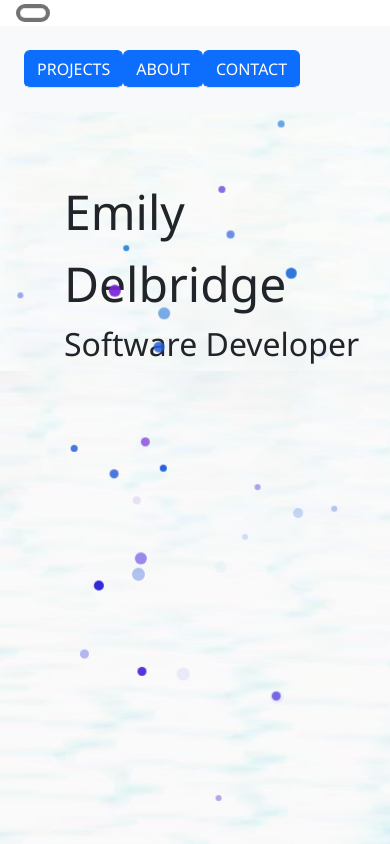
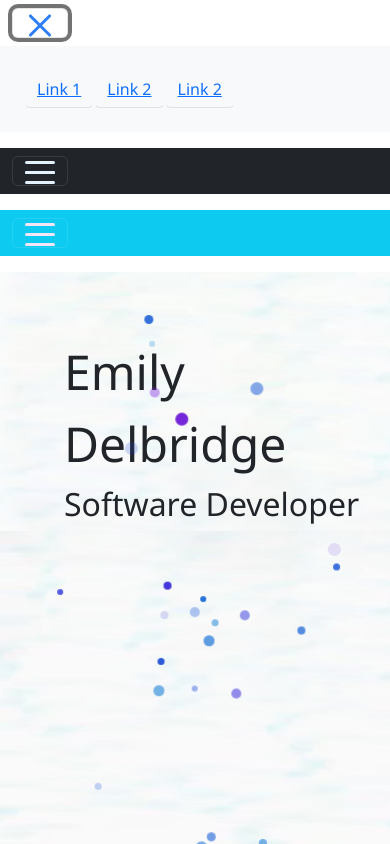
Before and after one commit to em-twines/ProfessionalWebsite, a React (Create React App) app in the folder frontend/: page / in a window 390 px wide. Both pictures are taken after a click on the button 33 px from the left and 13 px from the top of the page. Shown: the top 844 px of the page. Built offline with nearby package versions, Linux system fonts and the light colour scheme.

Commit message:
updated css for max size nav bar and home

```diff
--- a/frontend/src/App.js
+++ b/frontend/src/App.js
@@ -25,15 +25,19 @@ function App() {
 
 //state variables to manage navigation based on viewport size.
 //knows when to display the mobile nav links
-const [mobileNavOpen, setMobileNavOpen] = useState(false);
+const[mobileNavOpen, setMobileNavOpen] = useState(false);
 //knows when to display the hamburger button
 const[openMobileNavMenu, setOpenMobileNavMenu] = useState(false);
 
+
   useEffect(() => {
+
     if (window.innerWidth > 700){
+
       setOpenMobileNavMenu(false);
     }
-    else if (window.innerWidth < 700){
+    else if (window.innerWidth <= 700){
+
       setOpenMobileNavMenu(true);
     }
   },[]);
@@ -41,12 +45,14 @@ const[openMobileNavMenu, setOpenMobileNavMenu] = useState(false);
 
 
   useEffect(() => {
+
     const handleResize = () => {
         if (window.innerWidth > 700){
         setOpenMobileNavMenu(false);
         setMobileNavOpen(false);
       }
-      else if (window.innerWidth < 700){
+      else if (window.innerWidth <= 700){
+
         setOpenMobileNavMenu(true);
       }
     }
--- a/frontend/src/App.scss
+++ b/frontend/src/App.scss
@@ -21,7 +21,7 @@ $z-index: (
 
 @for $i from 1 through 30 {
 	@keyframes particle-animation-#{$i} {
-		100% {
+		90% {
 			transform: translate3d((random(90) * 1vw), (random(90) * 1vh), (random(100) * 1px));
 		}
 	}
@@ -48,7 +48,8 @@ $z-index: (
 
 .App {
     font-size: 1.2rem;
-    font-family:'Segoe UI', Tahoma, Geneva, Verdana, sans-serif
+    font-family:'Segoe UI', Tahoma, Geneva, Verdana, sans-serif;
+
   }
 
 
@@ -57,6 +58,7 @@ $z-index: (
     text-shadow: 0 0 5px white;
     color: #92999a
   }
+
 
 
 
@@ -92,6 +94,182 @@ $z-index: (
 
 
 
+/* https://mdbootstrap.com/docs/react/extended/hamburger-menu/*/
+
+/* Icon 1 */
+.animated-icon1,
+.animated-icon2,
+.animated-icon3 {
+  width: 30px;
+  height: 20px;
+  position: relative;
+  margin: 0px;
+  -webkit-transform: rotate(0deg);
+  -moz-transform: rotate(0deg);
+  -o-transform: rotate(0deg);
+  transform: rotate(0deg);
+  -webkit-transition: .5s ease-in-out;
+  -moz-transition: .5s ease-in-out;
+  -o-transition: .5s ease-in-out;
+  transition: .5s ease-in-out;
+  cursor: pointer;
+}
+
+.animated-icon1 span,
+.animated-icon2 span,
+.animated-icon3 span {
+  display: block;
+  position: absolute;
+  height: 3px;
+  width: 100%;
+  border-radius: 9px;
+  opacity: 1;
+  left: 0;
+  -webkit-transform: rotate(0deg);
+  -moz-transform: rotate(0deg);
+  -o-transform: rotate(0deg);
+  transform: rotate(0deg);
+  -webkit-transition: .25s ease-in-out;
+  -moz-transition: .25s ease-in-out;
+  -o-transition: .25s ease-in-out;
+  transition: .25s ease-in-out;
+}
+
+.animated-icon1 span {
+  background: #2d7ef7;
+}
+
+.animated-icon2 span {
+  background: #e3f2fd;
+}
+
+.animated-icon3 span {
+  background: #f3e5f5;
+}
+
+.animated-icon1 span:nth-child(1) {
+  top: 0px;
+}
+
+.animated-icon1 span:nth-child(2) {
+  top: 10px;
+}
+
+.animated-icon1 span:nth-child(3) {
+  top: 20px;
+}
+
+.animated-icon1.open span:nth-child(1) {
+  top: 11px;
+  -webkit-transform: rotate(135deg);
+  -moz-transform: rotate(135deg);
+  -o-transform: rotate(135deg);
+  transform: rotate(135deg);
+}
+
+.animated-icon1.open span:nth-child(2) {
+  opacity: 0;
+  left: -60px;
+}
+
+.animated-icon1.open span:nth-child(3) {
+  top: 11px;
+  -webkit-transform: rotate(-135deg);
+  -moz-transform: rotate(-135deg);
+  -o-transform: rotate(-135deg);
+  transform: rotate(-135deg);
+}
+
+/* Icon 3*/
+
+.animated-icon2 span:nth-child(1) {
+  top: 0px;
+}
+
+.animated-icon2 span:nth-child(2),
+.animated-icon2 span:nth-child(3) {
+  top: 10px;
+}
+
+.animated-icon2 span:nth-child(4) {
+  top: 20px;
+}
+
+.animated-icon2.open span:nth-child(1) {
+  top: 11px;
+  width: 0%;
+  left: 50%;
+}
+
+.animated-icon2.open span:nth-child(2) {
+  -webkit-transform: rotate(45deg);
+  -moz-transform: rotate(45deg);
+  -o-transform: rotate(45deg);
+  transform: rotate(45deg);
+}
+
+.animated-icon2.open span:nth-child(3) {
+  -webkit-transform: rotate(-45deg);
+  -moz-transform: rotate(-45deg);
+  -o-transform: rotate(-45deg);
+  transform: rotate(-45deg);
+}
+
+.animated-icon2.open span:nth-child(4) {
+  top: 11px;
+  width: 0%;
+  left: 50%;
+}
+
+/* Icon 4 */
+
+.animated-icon3 span:nth-child(1) {
+  top: 0px;
+  -webkit-transform-origin: left center;
+  -moz-transform-origin: left center;
+  -o-transform-origin: left center;
+  transform-origin: left center;
+}
+
+.animated-icon3 span:nth-child(2) {
+  top: 10px;
+  -webkit-transform-origin: left center;
+  -moz-transform-origin: left center;
+  -o-transform-origin: left center;
+  transform-origin: left center;
+}
+
+.animated-icon3 span:nth-child(3) {
+  top: 20px;
+  -webkit-transform-origin: left center;
+  -moz-transform-origin: left center;
+  -o-transform-origin: left center;
+  transform-origin: left center;
+}
+
+.animated-icon3.open span:nth-child(1) {
+  -webkit-transform: rotate(45deg);
+  -moz-transform: rotate(45deg);
+  -o-transform: rotate(45deg);
+  transform: rotate(45deg);
+  top: 0px;
+  left: 8px;
+}
+
+.animated-icon3.open span:nth-child(2) {
+  width: 0%;
+  opacity: 0;
+}
+
+.animated-icon3.open span:nth-child(3) {
+  -webkit-transform: rotate(-45deg);
+  -moz-transform: rotate(-45deg);
+  -o-transform: rotate(-45deg);
+  transform: rotate(-45deg);
+  top: 21px;
+  left: 8px;
+}
+
   /*NAVBAR: DESKTOP ------------------------------------------------------------------*/
 
   @media only screen and (min-width: 1500px){
@@ -103,7 +281,7 @@ $z-index: (
     }
 
     li {
-        font-size: 3rem;
+        font-size: 2rem;
     }
 
     /* .navBar {
@@ -133,7 +311,6 @@ $z-index: (
         flex-shrink: 1;
         background: #252c35;
         color: #f5fafa;
-        padding: 2rem;
         margin: auto;
     }
 
@@ -146,30 +323,28 @@ $z-index: (
 
     .brand {
         cursor: pointer;
-        font-size: 3rem;
-        padding-left: 2rem;
+        font-size: 2rem;
         padding-left: 4rem;
         padding-right: 4rem;
     }
 
     .projects-nav-link{
         cursor: pointer;
-        font-size: 3rem;
+        font-size: 2rem;
         padding-left: 4rem;
         padding-right: 4rem;
     }
 
     .about{
         cursor: pointer;
-        font-size: 3rem;
+        font-size: 2rem;
         padding-left: 4rem;
         padding-right: 4rem;
     }
 
     .contact-nav-link{
         cursor: pointer;
-        font-size: 3rem;
-        padding-right: 2rem;
+        font-size: 2rem;
         padding-left: 4rem;
         padding-right: 4rem;
     }
@@ -191,7 +366,7 @@ $z-index: (
     }
 
     li {
-        font-size: 3rem;
+        font-size: 2rem;
     }
 
 
@@ -201,7 +376,7 @@ $z-index: (
         flex-shrink: 1;
         background: #252c35;
         color: #f5fafa;
-        padding: 1rem;
+        padding: .5rem;
         margin: auto;
     }
 
@@ -214,32 +389,30 @@ $z-index: (
 
     .brand {
         cursor: pointer;
-        font-size: 2rem;
-        padding-left: 2rem;
+        font-size: 1rem;
         padding-left: 2rem;
         padding-right: 2rem;
     }
 
     .projects-nav-link{
         cursor: pointer;
-        font-size: 2rem;
+        font-size: 1rem;
         padding-left: 2rem;
         padding-right: 2rem;
     }
 
     .about{
         cursor: pointer;
-        font-size: 2rem;
+        font-size: 1rem;
         padding-left: 2rem;
         padding-right: 2rem;
     }
 
     .contact-nav-link{
         cursor: pointer;
-        font-size: 2rem;
+        font-size: 1rem;
         padding-right: 2rem;
         padding-left: 2rem;
-        padding-right: 2rem;
     }
 
 
@@ -264,7 +437,7 @@ $z-index: (
     }
 
     li {
-        font-size: 3rem;
+        font-size: 2rem;
     }
 
 
@@ -383,7 +556,7 @@ $z-index: (
 
       background-image: url("../vanilla_website_materials/images/untwined_stretched1.png");
       background-size: cover;
-      height: calc(100vh - 8.5rem);
+      height: calc(100vh - 5rem);
       width: 100vw;
     }
 
@@ -392,19 +565,18 @@ $z-index: (
       display: flex;
       justify-content:space-between;
       flex-direction: column;
-      height: calc(100vh - 8.5rem);
+      height: calc(100vh - 5rem);
       width: 100%;
-      padding-left: 12rem;
+      padding-left: 4rem;
     }
 
     .name{
-        font-size: 8rem;
+        font-size: 3rem;
     }
 
     .title{
-        font-size: 5.2rem;
-        padding-left: 10rem;
-        padding-top: 1rem;
+        font-size: 2rem;
+        padding-left: 4rem;
     }
 
     .h3{
@@ -413,10 +585,10 @@ $z-index: (
 
     .name-and-title{
       display: flex;
-      padding-top: 20rem;
+      padding-top: 5rem;
       padding-left: 6rem;
       flex-direction: column;
-      height: 20rem;
+      height: 10rem;
       justify-content: space-around;
     }
 
--- a/frontend/src/Components/NavBar.jsx
+++ b/frontend/src/Components/NavBar.jsx
@@ -4,7 +4,6 @@ import { Link } from 'react-router-dom';
 
 export default function NavBar() {
   return (
-    <div className="navBar">
       <ul className = 'navFlex'>
         <li className="brand">
           <Link to="/" style={{ textDecoration: "none", color: "white" }}>
@@ -29,6 +28,5 @@ export default function NavBar() {
           </li>
         </div>
       </ul>
-    </div>
   );
 }
--- a/frontend/src/Components/NavBurger.jsx
+++ b/frontend/src/Components/NavBurger.jsx
@@ -3,8 +3,59 @@
 
 
 
+// import React, { useState } from 'react';
+
+// import {
+//   MDBContainer,
+//   MDBCollapse,
+//   MDBNavbar,
+//   MDBNavbarToggler,
+//   MDBIcon,
+//   MDBBtn,
+// } from 'mdb-react-ui-kit';
+
+
+
+// export default function NavBurger() {
+//   const [showNavExternal, setShowNavExternal] = useState(false);
+
+//   return (
+//     <>
+//       <MDBNavbar>
+//         <MDBContainer fluid>
+//           <MDBNavbarToggler
+//             className = 'mx-2' color='secondary'
+//             type='button'
+//             data-target='#navbarToggleExternalContent'
+//             aria-controls='navbarToggleExternalContent'
+//             aria-expanded='false'
+//             aria-label='Toggle navigation'
+//             onClick={() => setShowNavExternal(!showNavExternal)}
+//           >
+//             <MDBIcon icon='bars' fas />
+//           </MDBNavbarToggler>
+//         </MDBContainer>
+//       </MDBNavbar>
+
+//       <MDBCollapse show={showNavExternal}>
+//         <div className='bg-light shadow-3 p-4'>
+//           <MDBBtn block className='border-bottom m-0'>
+//             PROJECTS
+//           </MDBBtn>
+//           <MDBBtn block className='border-bottom m-0' >
+//             ABOUT
+//           </MDBBtn>
+//           <MDBBtn block className='border-bottom m-0' >
+//             CONTACT
+//           </MDBBtn>
+//         </div>
+//       </MDBCollapse>
+//     </>
+//   );
+// }
+
+
 import React, { useState } from 'react';
-
 import {
   MDBContainer,
   MDBCollapse,
@@ -14,42 +65,121 @@ import {
   MDBBtn,
 } from 'mdb-react-ui-kit';
 
-
-
 export default function NavBurger() {
-  const [showNavExternal, setShowNavExternal] = useState(false);
+  const [showAnimated, setShowAnimated] = useState(false);
+  const [showAnimated2, setShowAnimated2] = useState(false);
+  const [showAnimated3, setShowAnimated3] = useState(false);
 
   return (
     <>
+      <section className='mb-3'>
         <MDBNavbar>
           <MDBContainer fluid>
             <MDBNavbarToggler
-            className = 'mx-2' color='secondary'
               type='button'
+              className='first-button'
               data-target='#navbarToggleExternalContent'
               aria-controls='navbarToggleExternalContent'
               aria-expanded='false'
               aria-label='Toggle navigation'
-            onClick={() => setShowNavExternal(!showNavExternal)}
+              onClick={() => setShowAnimated(!showAnimated)}
             >
-            <MDBIcon icon='bars' fas />
+              <div className={`animated-icon1 ${showAnimated && 'open'}`}>
+                <span></span>
+                <span></span>
+                <span></span>
+              </div>
             </MDBNavbarToggler>
           </MDBContainer>
         </MDBNavbar>
 
-      <MDBCollapse show={showNavExternal}>
+        <MDBCollapse show={showAnimated}>
           <div className='bg-light shadow-3 p-4'>
-          <MDBBtn block className='border-bottom m-0'>
-            PROJECTS
+            <MDBBtn block className='border-bottom m-0' color='link'>
+              Link 1
             </MDBBtn>
-          <MDBBtn block className='border-bottom m-0' >
-            ABOUT
+            <MDBBtn block className='border-bottom m-0' color='link'>
+              Link 2
             </MDBBtn>
-          <MDBBtn block className='border-bottom m-0' >
-            CONTACT
+            <MDBBtn block className='border-bottom m-0' color='link'>
+              Link 2
             </MDBBtn>
           </div>
         </MDBCollapse>
+      </section>
+
+      <section className='mb-3'>
+        <MDBNavbar dark bgColor='dark'>
+          <MDBContainer fluid>
+            <MDBNavbarToggler
+              type='button'
+              className='second-button'
+              data-target='#navbarToggleExternalContent'
+              aria-controls='navbarToggleExternalContent'
+              aria-expanded='false'
+              aria-label='Toggle navigation'
+              onClick={() => setShowAnimated2(!showAnimated2)}
+            >
+              <div className={`animated-icon2 ${showAnimated2 && 'open'}`}>
+                <span></span>
+                <span></span>
+                <span></span>
+                <span></span>
+              </div>
+            </MDBNavbarToggler>
+          </MDBContainer>
+        </MDBNavbar>
+
+        <MDBCollapse show={showAnimated2}>
+          <div className='bg-light shadow-3 p-4'>
+            <MDBBtn block className='border-bottom m-0' color='link'>
+              Link 1
+            </MDBBtn>
+            <MDBBtn block className='border-bottom m-0' color='link'>
+              Link 2
+            </MDBBtn>
+            <MDBBtn block className='border-bottom m-0' color='link'>
+              Link 2
+            </MDBBtn>
+          </div>
+        </MDBCollapse>
+      </section>
+
+      <section className='mb-3'>
+        <MDBNavbar dark bgColor='info'>
+          <MDBContainer fluid>
+            <MDBNavbarToggler
+              type='button'
+              className='third-button'
+              data-target='#navbarToggleExternalContent'
+              aria-controls='navbarToggleExternalContent'
+              aria-expanded='false'
+              aria-label='Toggle navigation'
+              onClick={() => setShowAnimated3(!showAnimated3)}
+            >
+              <div className={`animated-icon3 ${showAnimated3 && 'open'}`}>
+                <span></span>
+                <span></span>
+                <span></span>
+              </div>
+            </MDBNavbarToggler>
+          </MDBContainer>
+        </MDBNavbar>
+
+        <MDBCollapse show={showAnimated3}>
+          <div className='bg-light shadow-3 p-4'>
+            <MDBBtn block className='border-bottom m-0' color='link'>
+              Link 1
+            </MDBBtn>
+            <MDBBtn block className='border-bottom m-0' color='link'>
+              Link 2
+            </MDBBtn>
+            <MDBBtn block className='border-bottom m-0' color='link'>
+              Link 2
+            </MDBBtn>
+          </div>
+        </MDBCollapse>
+      </section>
     </>
   );
 }
--- a/frontend/src/pages/Home.jsx
+++ b/frontend/src/pages/Home.jsx
@@ -1,6 +1,6 @@
 import React from 'react'
 
-export default function Home({}) {
+export default function Home() {
   return (
     <div id="particle-container">
        <div className="particle"></div>
--- a/frontend/vanilla_website_materials/index.html
+++ b/frontend/vanilla_website_materials/index.html
@@ -1,4 +1,4 @@
-<!DOCTYPE html>
+<!-- <!DOCTYPE html>
 <html lang="en">
     <head>
         <meta charset="UTF-8">
@@ -72,4 +72,4 @@
         <div class = "message">message:</div>
 
     </body>
-</html>
+</html> -->
--- a/frontend/vanilla_website_materials/style/styles.css
+++ b/frontend/vanilla_website_materials/style/styles.css
@@ -1,4 +1,4 @@
-html{
+/* html{
     font-family: 'Segoe UI', Tahoma, Verdana, sans-serif;
 }
 
@@ -297,4 +297,4 @@ p{
     margin-right: auto;
     border: .1vw solid #191E32;
     margin-bottom: 50vh;
-}
+} */
```
Also changed, not shown: frontend/public/logo192.png (deleted), frontend/public/logo512.png (deleted). Lines whose indentation alone changed are shown as unchanged.
